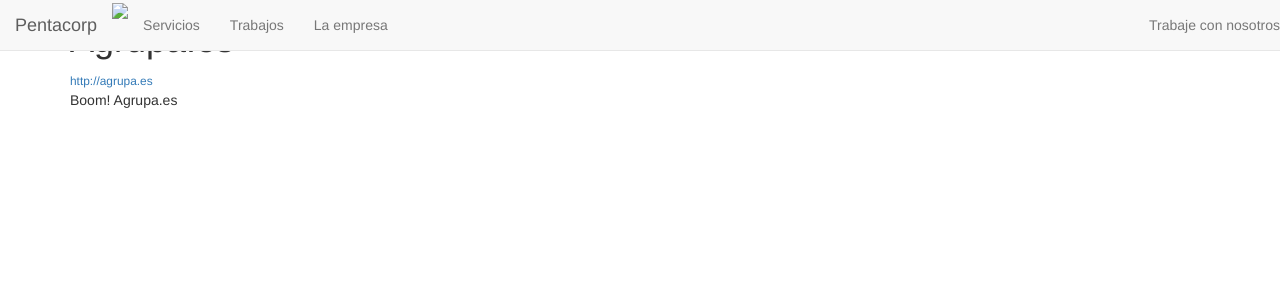
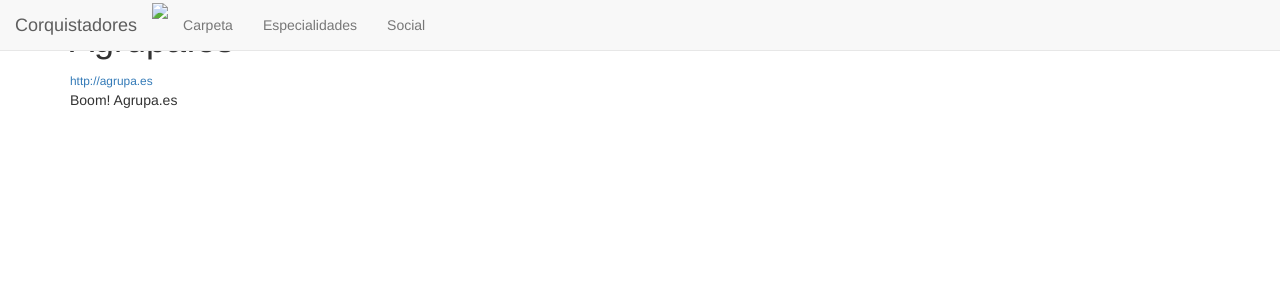
Before and after one commit to mediia/conquistadores-old, a Jekyll site: the page built from trabajos/_posts/2013-08-28-agrupa_es.md, in a window 1280 px wide. Shown: the top 300 px of the page. Built offline with Jekyll 4.4.1, drawn with Linux system fonts in a browser that asks for light colours; nearby versions of some CDN libraries.

Commit message:
Changed menu

```diff
--- a/_includes/header.html
+++ b/_includes/header.html
@@ -42,18 +42,18 @@
           <a class="navbar-logo" href="/">
             <img src="assets/img/logo.png">
           </a>
-          <a class="navbar-brand" href="/">Pentacorp</a>
+          <a class="navbar-brand" href="/">Corquistadores</a>
         </div>
 
         <!-- Collect the nav links, forms, and other content for toggling -->
         <div class="collapse navbar-collapse navbar-ex1-collapse">
-          <ul class="nav navbar-nav navbar-right">
-            <li><a href="#">Trabaje con nosotros</a></li>
-          </ul>
+          <!--ul class="nav navbar-nav navbar-right">
+            <li><a href="#">Seguinos</a></li>
+          </ul-->
           <ul class="nav navbar-nav navbar-center">
-            <li><a href="/servicios">Servicios</a></li>
-            <li><a href="/trabajos">Trabajos</a></li>
-            <li><a href="/empresa">La empresa</a></li>
+            <li><a href="/servicios">Carpeta</a></li>
+            <li><a href="/trabajos">Especialidades</a></li>
+            <li><a href="/empresa">Social</a></li>
           </ul>
         </div><!-- /.navbar-collapse -->
       </nav>
```
